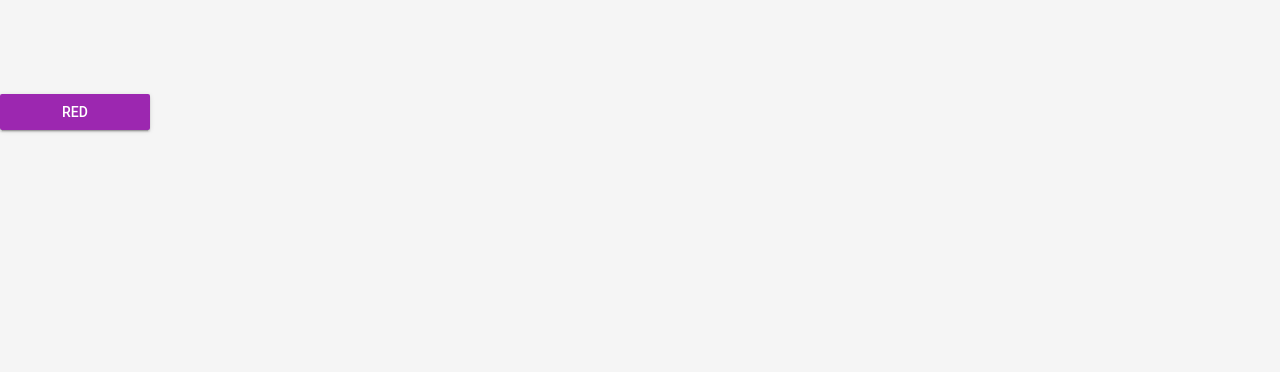
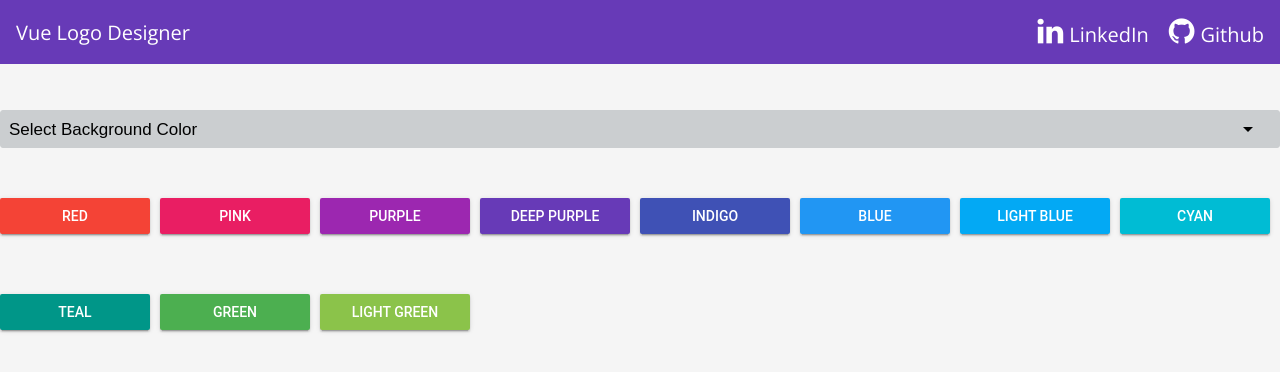
Before and after one commit to bonaxcrimo/vue-logo-generator, a Vue app: page / in a window 1280 px wide. Shown: the top 372 px of the page. Built offline with nearby package versions, Linux system fonts and the light colour scheme.

Commit message:
Component ColorContainer

```diff
--- a/src/App.vue
+++ b/src/App.vue
@@ -1,26 +1,25 @@
 <template>
   <div id="app">
-    <!-- <Header/> -->
-    <br>
-    <br>
-    <Color colorName="red" :options="color"></Color>
+    <Header/>
+    <div class="container"></div>
+    <ColorContainer :colors="color"></ColorContainer>
   </div>
 </template>
 
 <script>
 import Header from "@/components/Header";
-import Color from "@/components/Color";
+import ColorContainer from "@/components/ColorContainer";
 import * as colors from "@/data/color";
 export default {
   name: "App",
   data() {
     return {
-      color: colors.colors.purple
+      color: colors.colors
     };
   },
   components: {
     Header,
-    Color
+    ColorContainer
   }
 };
 </script>
--- a/src/components/ColorContainer.vue
+++ b/src/components/ColorContainer.vue
@@ -0,0 +1,27 @@
+<template>
+  <div class="colorContainer">
+    <div class="select-style">
+      <select name id>
+        <option>Select Background Color</option>
+        <option value="#FFFFFF">White</option>
+        <option value="#000000">Black</option>
+        <option v-for="(color,index) in colors" :key="index" :value="color.option2">{{index}}</option>
+      </select>
+    </div>
+    <div class="innerDiv">
+      <Color v-for="(color,index) in colors" :key="index" :colorName="index" :options="color"/>
+    </div>
+  </div>
+</template>
+<script>
+import Color from "@/components/Color";
+export default {
+  components: {
+    Color
+  },
+  props: ["colors", "optionClickHandler", "backgroundChangeHandler"],
+  methods: {
+    onChangeHandler(e) {}
+  }
+};
+</script>
```
